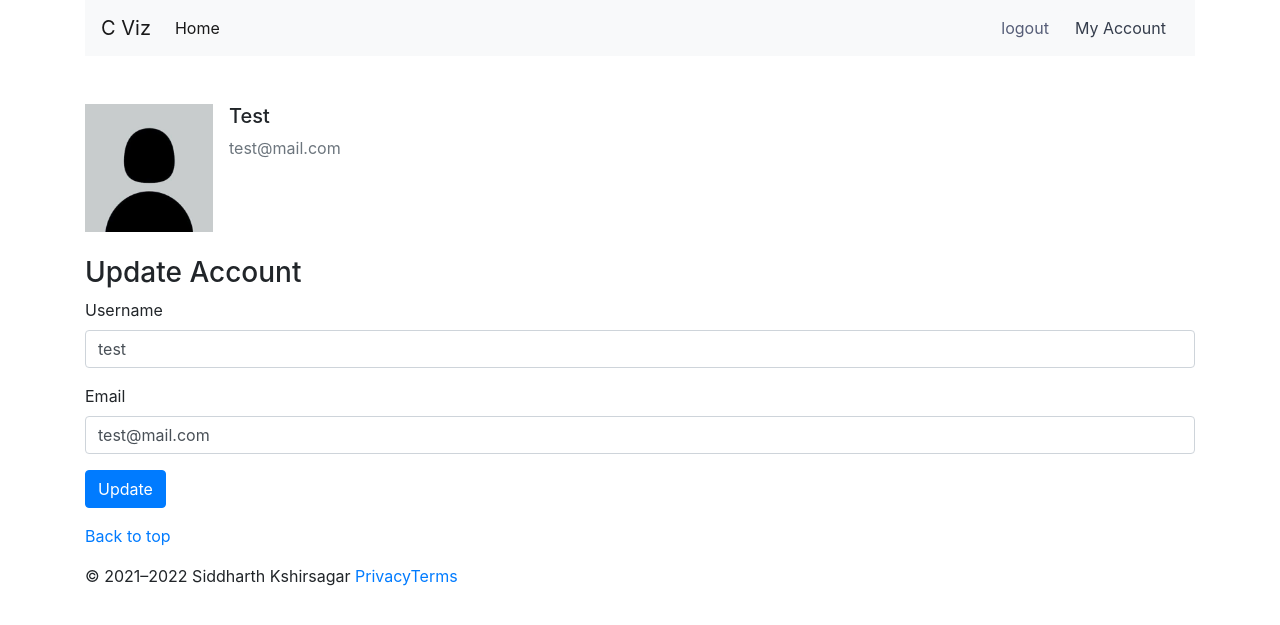
After one commit to kshirsagarsiddharth/plotly-flask-integration, a Flask app: page /account in a window 1280 px wide. The commit adds this page. Shown: the top 625 px of the page. Run offline with Flask 3, Linux system fonts and the light colour scheme; a user stored in the database is signed in; parts of the project's set-up code (start-up, migrations or seed data) failed here and were passed over.

Commit message:
added account page

```diff
--- a/flask_dir/forms.py
+++ b/flask_dir/forms.py
@@ -2,6 +2,7 @@ from flask_wtf import FlaskForm
 from wtforms import StringField, PasswordField, SubmitField, BooleanField
 from wtforms.validators import DataRequired, Length, Email, EqualTo, ValidationError
 from flask_dir.models import User
+from flask_login import current_user
 
 class RegistrationForm(FlaskForm):
     username = StringField('Username', validators=[
@@ -27,3 +28,23 @@ class LoginForm(FlaskForm):
     password = PasswordField('Password', validators=[DataRequired()])
     remember = BooleanField('Remember Me')
     submit = SubmitField('Login')
+
+class UpdateAccountForm(FlaskForm):
+    username = StringField('Username', validators = [
+        DataRequired(),Length(min = 2, max = 20)
+    ])
+    email = StringField('Email', validators=[DataRequired(), Email()])
+    submit = SubmitField('Update')
+
+
+    def validate_username(self, username):
+        if username.data != current_user.username:
+            user = User.query.filter_by(username = username.data).first()
+            if user:
+                raise ValidationError('The username is taken. Please choose another username')
+
+    def validate_email(self, email):
+        if email.data != current_user.email:
+            user = User.query.filter_by(email = email.data).first()
+            if user:
+                raise ValidationError('The email is taken. Perhaps you alreadu have an account')
--- a/flask_dir/models.py
+++ b/flask_dir/models.py
@@ -14,6 +14,7 @@ class User(db.Model, UserMixin):
     username = db.Column(db.String(20), unique = True, nullable = False)
     email = db.Column(db.String(120), unique = True, nullable = False)
     password = db.Column(db.String(60), nullable = False)
+    image_file = db.Column(db.String(20), nullable = False, default = 'default.jpg')
 
     def __repr__(self):
         return f"User('{self.username}','{self.email}')"
--- a/flask_dir/routes.py
+++ b/flask_dir/routes.py
@@ -1,8 +1,8 @@
 
-from flask import Flask, render_template, flash, redirect, url_for
+from flask import Flask, render_template, flash, redirect, url_for, request
 from flask_dir import flask_app, app, app2
 from bs4 import BeautifulSoup
-from flask_dir.forms import RegistrationForm, LoginForm
+from flask_dir.forms import RegistrationForm, LoginForm, UpdateAccountForm
 from flask_login import login_user, current_user, logout_user, login_required
 from flask_dir import bcrypt, db
 from flask_dir.models import User
@@ -56,9 +56,9 @@ def login():
         user = User.query.filter_by(email = form.email.data).first()
         if user and bcrypt.check_password_hash(user.password, form.password.data):
             login_user(user, remember = form.remember.data)
-            redirect(url_for('home'))
+            return redirect(url_for('home'))
         else:
-            flash("Please check email and password")
+            flash('Please Check Your Email or Password')
 
     return render_template('login.html', title = 'Login', form = form)
 
@@ -67,3 +67,19 @@ def login():
 def logout():
     logout_user()
     return redirect(url_for('home'))
+
+@flask_app.route("/account", methods = ['GET','POST'])
+@login_required
+def account():
+    form = UpdateAccountForm()
+    if form.validate_on_submit():
+        current_user.username = form.username.data
+        current_user.email = form.email.data
+        db.session.commit()
+        flash('Account Updated Successfully')
+        return redirect(url_for('account'))
+    elif request.method == 'GET':
+        form.username.data = current_user.username
+        form.email.data = current_user.email
+    image_file = url_for('static', filename = f'profile_images/{current_user.image_file}')
+    return render_template('account.html', title = 'Account', image_file = image_file, form = form)
--- /dev/null
+++ b/flask_dir/templates/account.html
@@ -0,0 +1,59 @@
+{% extends "layout.html" %}
+
+{% block title %}
+{{ title }}
+{% endblock %}
+
+{% block content %}
+<br>
+<br>
+<form action="" method="post">
+    {{ form.hidden_tag() }}
+    <div class="media">
+        <img src="{{ image_file }}" class="mr-3" alt="..." style='width:128px; height:128px'>
+        <div class="media-body">
+            <h5 class="mt-0">{{ current_user.username|capitalize }}</h5>
+            <p class="text-muted">{{ current_user.email }}</p>
+        </div>
+    </div>
+    <br>
+    <h3>Update Account</h3>
+    <div class="w-70">
+        <div class="form-group">
+            {{ form.username.label() }}
+            {% if form.username.errors %}
+                    {{ form.username(class = 'form-control is-invalid') }}
+                    <div class="invalid-feedback">
+                      {% for error in form.username.errors %}
+                              <span>{{ error }}</span>
+                      {% endfor %}
+
+                    </div>
+            {% else %}
+                    {{ form.username(class = 'form-control', placeholder = 'Enter New Username') }}
+            {% endif %}
+
+        </div>
+
+        <div class = "form-group">
+            {{ form.email.label() }}
+            {% if form.email.errors %}
+                    {{ form.email(class = 'form-control is-invalid') }}
+                    <div class = 'invalid-feedback'>
+                        {% for error in form.username.errors %}
+                                <span>{{ error }}</span>
+                        {% endfor %}
+
+                    </div>
+            {% else %}
+                {{ form.email(class = 'form-control', placeholder = 'Enter New Email') }}
+            {% endif %}
+        </div>
+
+        <div class = 'form-group'>
+            {{ form.submit(class = "btn btn-primary") }}
+        </div>
+    </div>
+    </form>
+</form>
+{% endblock %}
--- a/flask_dir/templates/layout.html
+++ b/flask_dir/templates/layout.html
@@ -7,10 +7,8 @@
     <title>Document</title>
     <link rel="stylesheet" href="https://cdn.jsdelivr.net/npm/bootstrap@4.6.1/dist/css/bootstrap.min.css"
     integrity="sha384-zCbKRCUGaJDkqS1kPbPd7TveP5iyJE0EjAuZQTgFLD2ylzuqKfdKlfG/eSrtxUkn" crossorigin="anonymous">
-    <!-- {% block title %}{% endblock %} -->
 
 
-<link rel="stylesheet" type="text/css" href="{{ url_for('static', filename='main.css') }}">
 </head>
 <body>
     <script src="https://cdn.jsdelivr.net/npm/jquery@3.5.1/dist/jquery.slim.min.js"
@@ -34,16 +32,19 @@
 
               <ul class="navbar-nav">
                {% if current_user.is_authenticated %}
-               <li class="nav-item btn btn-light">
-                <a href="{{ url_for('logout') }}">logout</a>
+               <li class="nav-item btn btn-light ">
+                <a href="{{ url_for('logout') }}" style="color: rgba(2, 12, 51, 0.659);">logout</a>
+              </li>
+              <li class="nav-item btn btn-light">
+                <a href="{{ url_for('account') }}"  style="color: rgba(3, 13, 31, 0.796);">My Account</a>
               </li>
                {% else %}
 
                 <li class="nav-item btn btn-light">
-                  <a href="{{ url_for('login') }}">Login</a>
+                  <a href="{{ url_for('login') }}" style="color: black;">Login</a>
                 </li>
                 <li class="nav-item btn btn-light">
-                  <a href="{{ url_for('register') }}">Sign Up</a>
+                  <a href="{{ url_for('register') }}" style="color: black;">Sign Up</a>
                 </li>
                {% endif %}
 
@@ -54,31 +55,7 @@
 
           {% block content %}{% endblock %}
 
-          {% with messages = get_flashed_messages() %}
-          {% if messages %}
-            <ul class="flashes">
-               {% for message in messages %}
-                  {% if message.split()[0] == 'Account' %}
-                  <div class="alert alert-success alert-dismissible fade show" role="alert">
-                      {{message}}
-                      <button type="button" class="close" data-dismiss="alert" aria-label="Close">
-                        <span aria-hidden="true">&times;</span>
-                      </button>
-                    </div>
-                  {% elif message.split()[0] == 'Please' %}
-                  <div class="alert alert-warning alert-dismissible fade show" role="alert">
-                      {{message}}
-                      <button type="button" class="close" data-dismiss="alert" aria-label="Close">
-                        <span aria-hidden="true">&times;</span>
-                      </button>
-                    </div>
-                  {% endif %}
 
-
-               {% endfor %}
-           </ul>
-          {% endif %}
-          {% endwith %}
     </div>
     <h1>
 
--- a/requirements.txt
+++ b/requirements.txt
@@ -30,7 +30,6 @@ dnspython==2.2.0
 email-validator==1.1.3
 entrypoints==0.3
 executing==0.8.2
-Faker @ file:///home/conda/feedstock_root/build_artifacts/faker_1643743077853/work
 Flask==2.0.2
 Flask-Bcrypt==0.7.1
 Flask-Compress==1.10.1
@@ -54,12 +53,7 @@ MarkupSafe==2.0.1
 mistune==0.8.4
 multiprocess==0.70.12.2
 mypy-extensions==0.4.3
-nbclassic==0.3.4
-nbclient==0.5.9
-nbconvert==6.3.0
-nbformat==5.1.3
 nest-asyncio==1.5.4
-notebook==6.4.6
 numpy==1.22.2
 packaging==21.3
 pandas==1.4.0
```
Also changed, not shown: flask_dir/templates/login.html (+29 -0 lines), flask_dir/site.db, flask_dir/static/profile_images/default.jpg (added), 2 other files.
